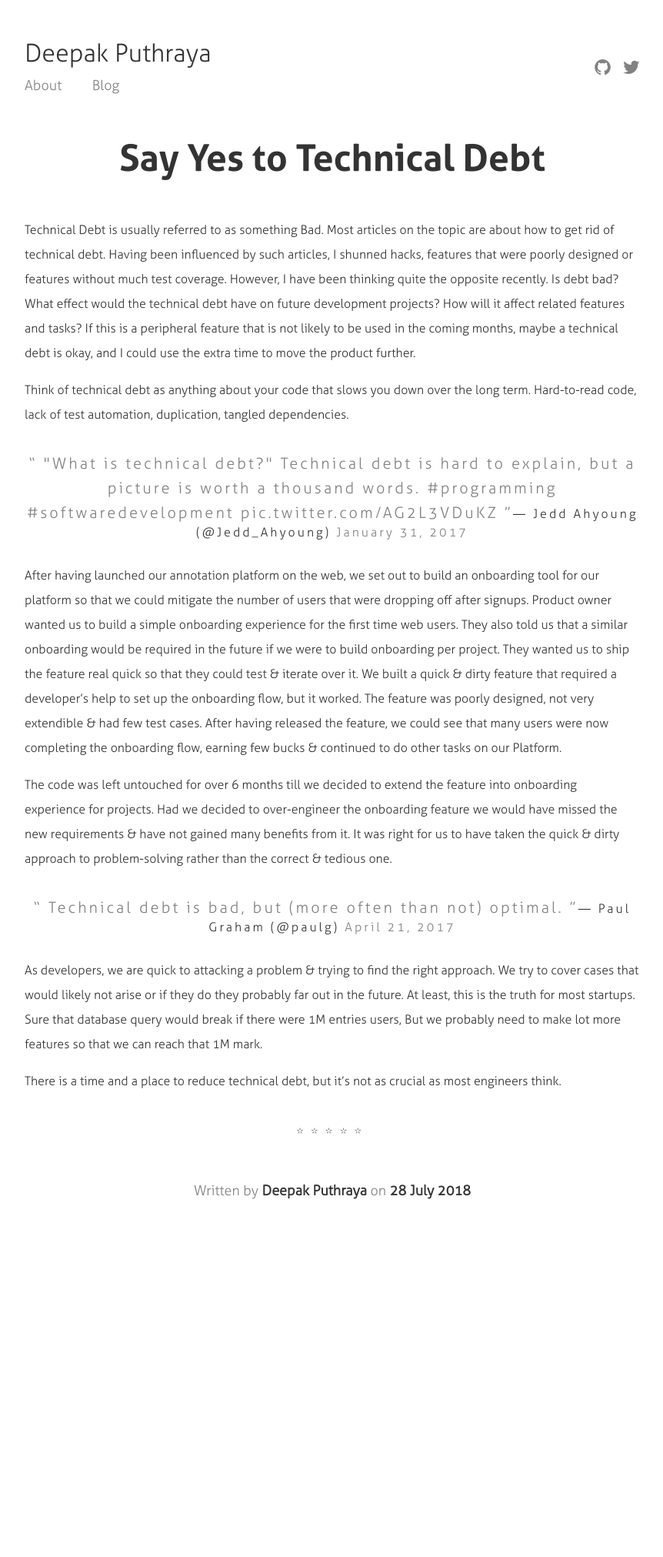
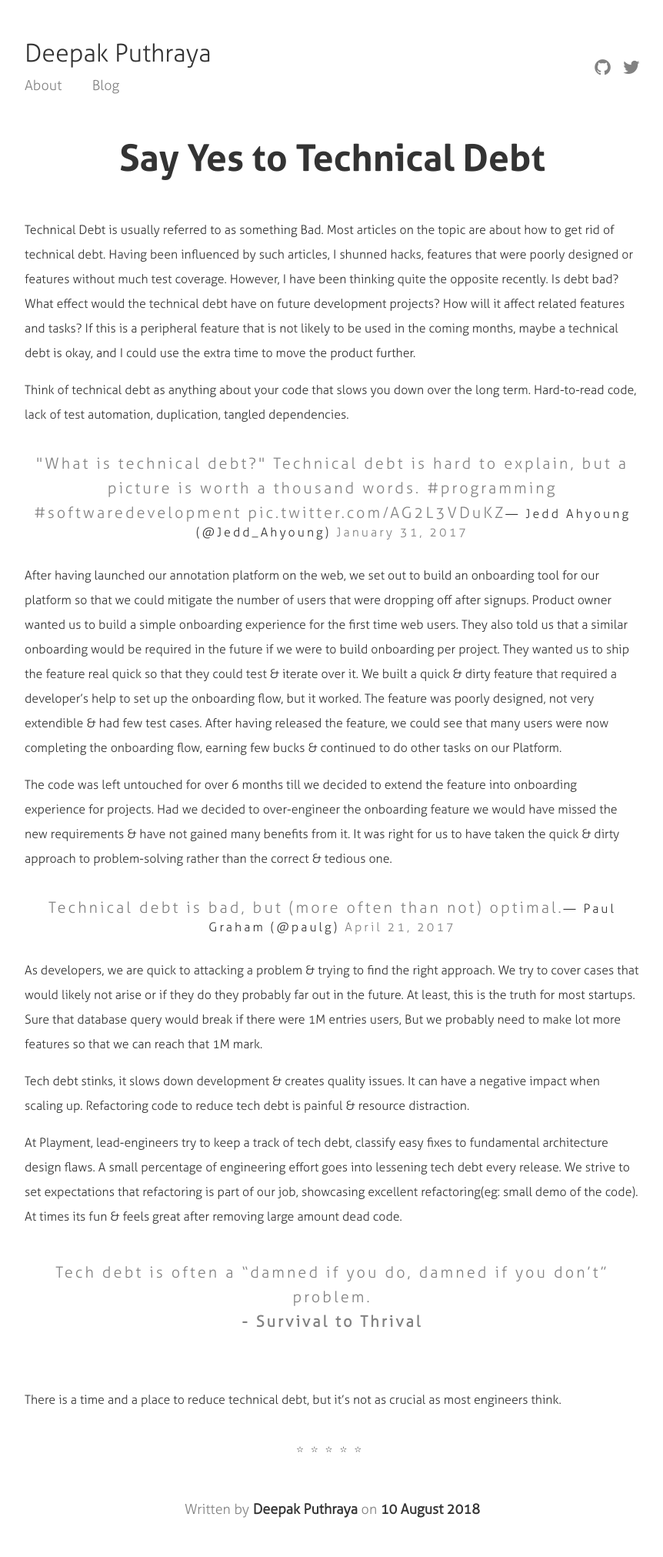
Before and after one commit to deepakputhraya/site, a Jekyll site: the page built from _posts/2018-08-10-technical-debt-is-okay.markdown, in a window 1280 px wide. Shown: the whole page at 77% size, without its empty margins (208-1070 px from the left). Built offline with Jekyll 4.4.1, drawn with Linux system fonts in a browser that asks for light colours; comment, search, counter and statistics services are not loaded; before the commit the page ends 1609 px from its top, so only the background shows below that.

Commit message:
Talk about tech debt solutions at playment

```diff
--- a/_posts/2018-07-25-technical-debt-is-okay.markdown
+++ b/_posts/2018-08-10-technical-debt-is-okay.markdown
@@ -2,7 +2,7 @@
 layout: post
 title:  "Say Yes to Technical Debt"
 subtitle: "Good & Bad Technical Debt"
-date: 2018-07-28 02:06:35
+date: 2018-08-10 02:06:35
 categories: [code]
 ---
 
@@ -23,4 +23,11 @@ The code was left untouched for over 6 months till we decided to extend the feat
 
 As developers, we are quick to attacking a problem & trying to find the right approach. We try to cover cases that would likely not arise or if they do they probably far out in the future. At least, this is the truth for most startups. Sure that database query would break if there were 1M entries users, But we probably need to make lot more features so that we can reach that 1M mark.
 
+Tech debt stinks, it slows down development & creates quality issues. It can have a negative impact when scaling up. Refactoring code to reduce tech debt is painful & resource distraction.
+
+At Playment, lead-engineers try to keep a track of tech debt, classify easy fixes to fundamental architecture design flaws. A small percentage of engineering effort goes into lessening tech debt every release. We strive to set expectations that refactoring is part of our job, showcasing excellent refactoring(eg: small demo of the code). At times its fun & feels great after removing large amount dead code.
+
+> Tech debt is often a "damned if you do, damned if you don't" problem.
+> <br><b>\- Survival to Thrival </b>
+
 There is a time and a place to reduce technical debt, but it’s not as crucial as most engineers think.
--- a/_sass/_default.scss
+++ b/_sass/_default.scss
@@ -107,10 +107,10 @@ blockquote {
     color: $cloudy;
     font-weight: 300;
     &:before {
-      content: "“ ";
+      content: "";
     }
     &:after {
-      content: " ”";
+      content: "";
     }
   }
 }
```
